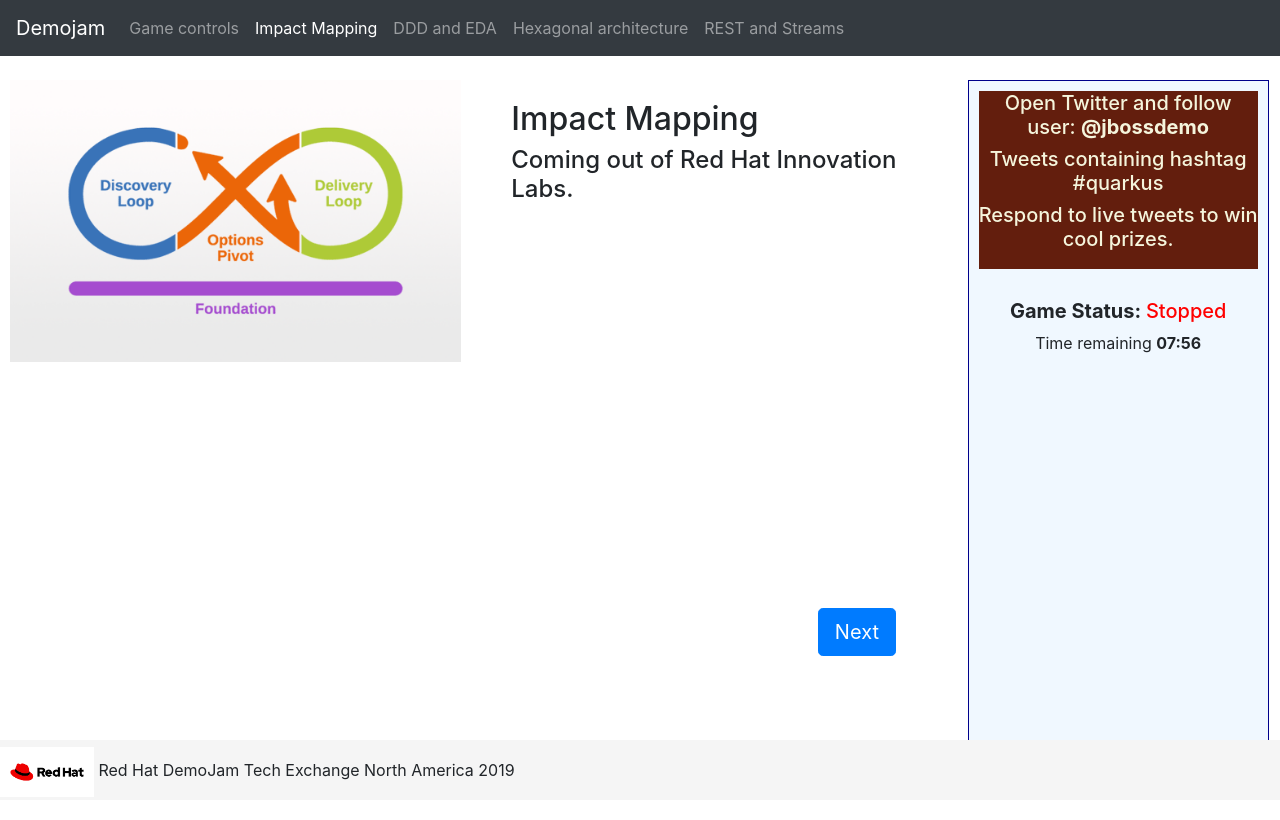
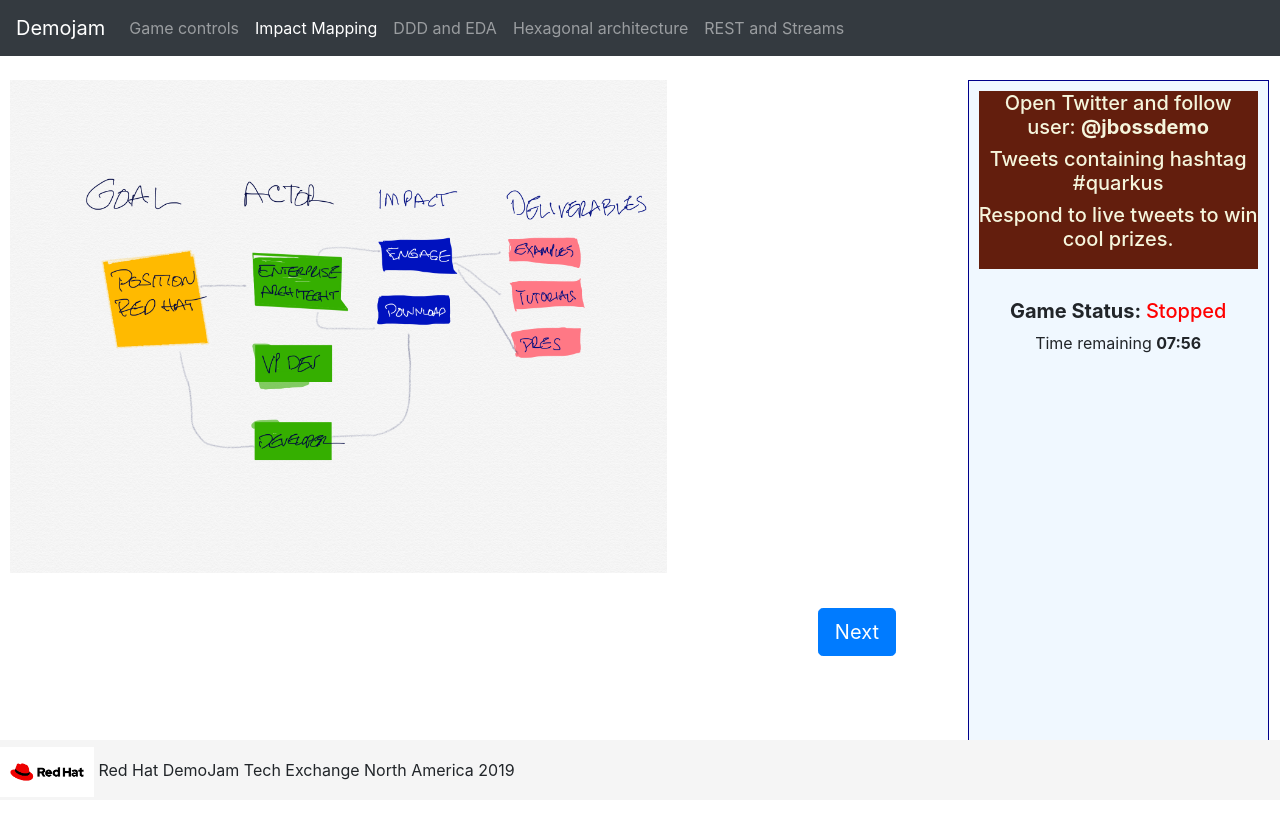
Before and after one commit to deewhyweb/demojam, an Angular app: page /page1 in a window 1280 px wide. Shown: the top 820 px of the page. Built offline with nearby package versions, Linux system fonts and the light colour scheme.

Commit message:
Added some entries

```diff
--- a/src/app/page1/page1.component.html
+++ b/src/app/page1/page1.component.html
@@ -7,16 +7,16 @@
 
           <div class="row">
             <div class="col">
-            <img src="../../assets/labs.png" style="max-width:100%;
+            <img src="../../assets/impact.png" style="max-width:70%;
             height:auto; padding-left: 10px" >
           </div>
-          <div class="col">
+          <!-- <div class="col">
             <div class="presentation " >
               <h2 >Impact Mapping</h2>
               <h4 >Coming out of Red Hat Innovation Labs.</h4>
 
             </div>
-          </div>
+          </div> -->
           </div>
 
         </div>
```
Also changed, not shown: src/assets/impact.png (added).
